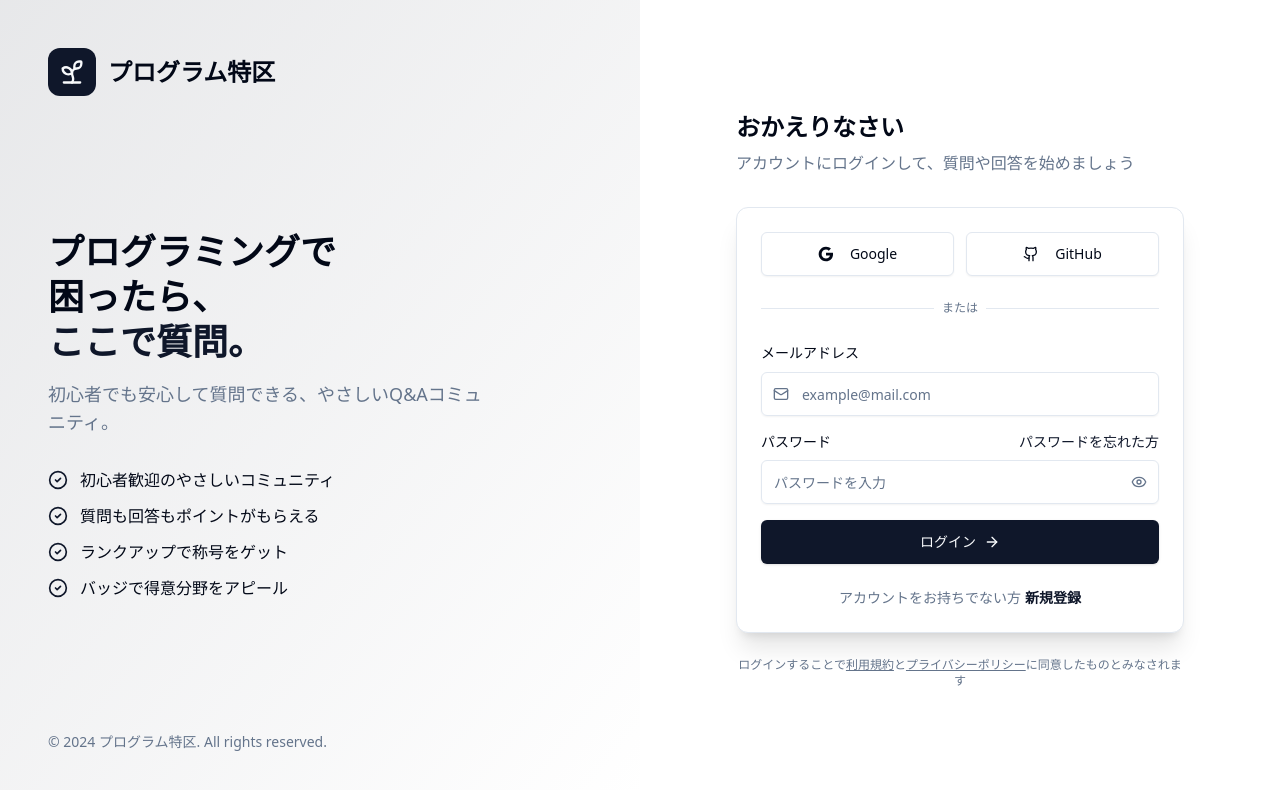
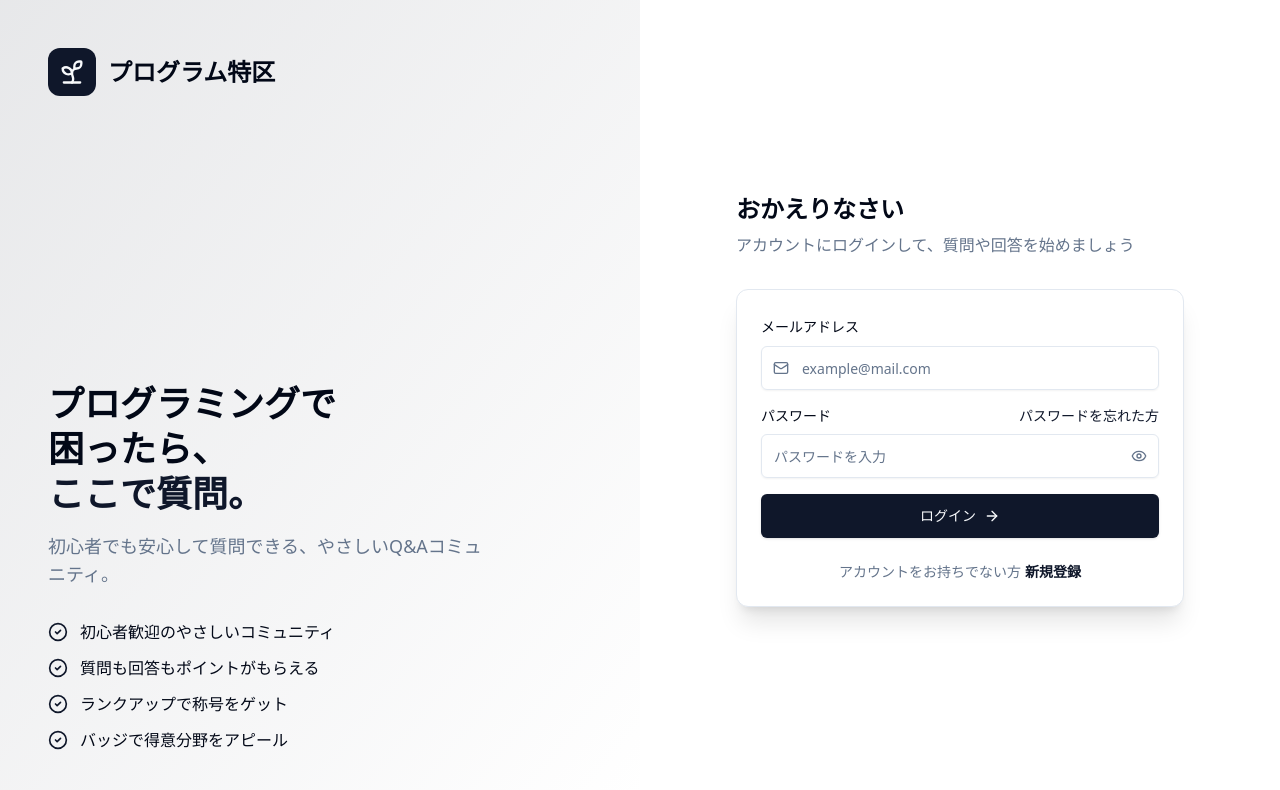
Before and after one commit to geek-camp-vol18/program-tokku, a Next.js app in the folder frontend/: page /login in a window 1280 px wide. Shown: the top 790 px of the page. Built offline with nearby package versions, Linux system fonts and the light colour scheme.

Commit message:
誤った情報を削除

```diff
--- a/frontend/src/app/(auth)/login/page.tsx
+++ b/frontend/src/app/(auth)/login/page.tsx
@@ -29,13 +29,11 @@ export default function LoginPage() {
     <div className="min-h-screen flex">
       {/* 左側: ブランディング */}
       <div className="hidden lg:flex lg:w-1/2 bg-gradient-to-br from-primary/10 via-primary/5 to-background flex-col justify-between p-12">
-        <div>
-          <Link href="/" className="flex items-center gap-3">
+        <div className="flex gap-3 items-center">
             <div className="flex h-12 w-12 items-center justify-center rounded-xl bg-primary text-primary-foreground">
               <Sprout className="h-7 w-7" />
             </div>
             <span className="text-2xl font-bold text-foreground">プログラム特区</span>
-          </Link>
         </div>
 
         <div className="space-y-8">
@@ -61,10 +59,6 @@ export default function LoginPage() {
             ))}
           </div>
         </div>
-
-        <div className="text-sm text-muted-foreground">
-          © 2024 プログラム特区. All rights reserved.
-        </div>
       </div>
 
       {/* 右側: ログインフォーム */}
@@ -87,45 +81,6 @@ export default function LoginPage() {
 
           <Card className="border-0 shadow-none lg:shadow-xl lg:border">
             <CardContent className="p-0 lg:p-6 space-y-6">
-              {/* ソーシャルログイン */}
-              <div className="grid grid-cols-2 gap-3">
-                <Button variant="outline" className="w-full h-11">
-                  <svg className="mr-2 h-5 w-5" viewBox="0 0 24 24">
-                    <path
-                      fill="currentColor"
-                      d="M22.56 12.25c0-.78-.07-1.53-.2-2.25H12v4.26h5.92c-.26 1.37-1.04 2.53-2.21 3.31v2.77h3.57c2.08-1.92 3.28-4.74 3.28-8.09z"
-                    />
-                    <path
-                      fill="currentColor"
-                      d="M12 23c2.97 0 5.46-.98 7.28-2.66l-3.57-2.77c-.98.66-2.23 1.06-3.71 1.06-2.86 0-5.29-1.93-6.16-4.53H2.18v2.84C3.99 20.53 7.7 23 12 23z"
-                    />
-                    <path
-                      fill="currentColor"
-                      d="M5.84 14.09c-.22-.66-.35-1.36-.35-2.09s.13-1.43.35-2.09V7.07H2.18C1.43 8.55 1 10.22 1 12s.43 3.45 1.18 4.93l2.85-2.22.81-.62z"
-                    />
-                    <path
-                      fill="currentColor"
-                      d="M12 5.38c1.62 0 3.06.56 4.21 1.64l3.15-3.15C17.45 2.09 14.97 1 12 1 7.7 1 3.99 3.47 2.18 7.07l3.66 2.84c.87-2.6 3.3-4.53 6.16-4.53z"
-                    />
-                  </svg>
-                  Google
-                </Button>
-                <Button variant="outline" className="w-full h-11">
-                  <Github className="mr-2 h-5 w-5" />
-                  GitHub
-                </Button>
-              </div>
-
-              <div className="relative">
-                <div className="absolute inset-0 flex items-center">
-                  <div className="w-full border-t" />
-                </div>
-                <div className="relative flex justify-center text-xs uppercase">
-                  <span className="bg-background px-2 text-muted-foreground">
-                    または
-                  </span>
-                </div>
-              </div>
 
               {/* メールログイン */}
               <form onSubmit={handleSubmit} className="space-y-4">
@@ -194,18 +149,6 @@ export default function LoginPage() {
               </p>
             </CardContent>
           </Card>
-
-          <p className="mt-6 text-center text-xs text-muted-foreground">
-            ログインすることで
-            <Link href="/terms" className="underline hover:text-foreground">
-              利用規約
-            </Link>
-            と
-            <Link href="/privacy" className="underline hover:text-foreground">
-              プライバシーポリシー
-            </Link>
-            に同意したものとみなされます
-          </p>
         </div>
       </div>
     </div>
--- a/frontend/src/app/(auth)/signup/page.tsx
+++ b/frontend/src/app/(auth)/signup/page.tsx
@@ -60,10 +60,6 @@ export default function RegisterPage() {
               </div>
             ))}
           </div>
-        </div>
-
-        <div className="text-sm text-muted-foreground">
-          © 2024 プログラム特区. All rights reserved.
         </div>
       </div>
 
```
